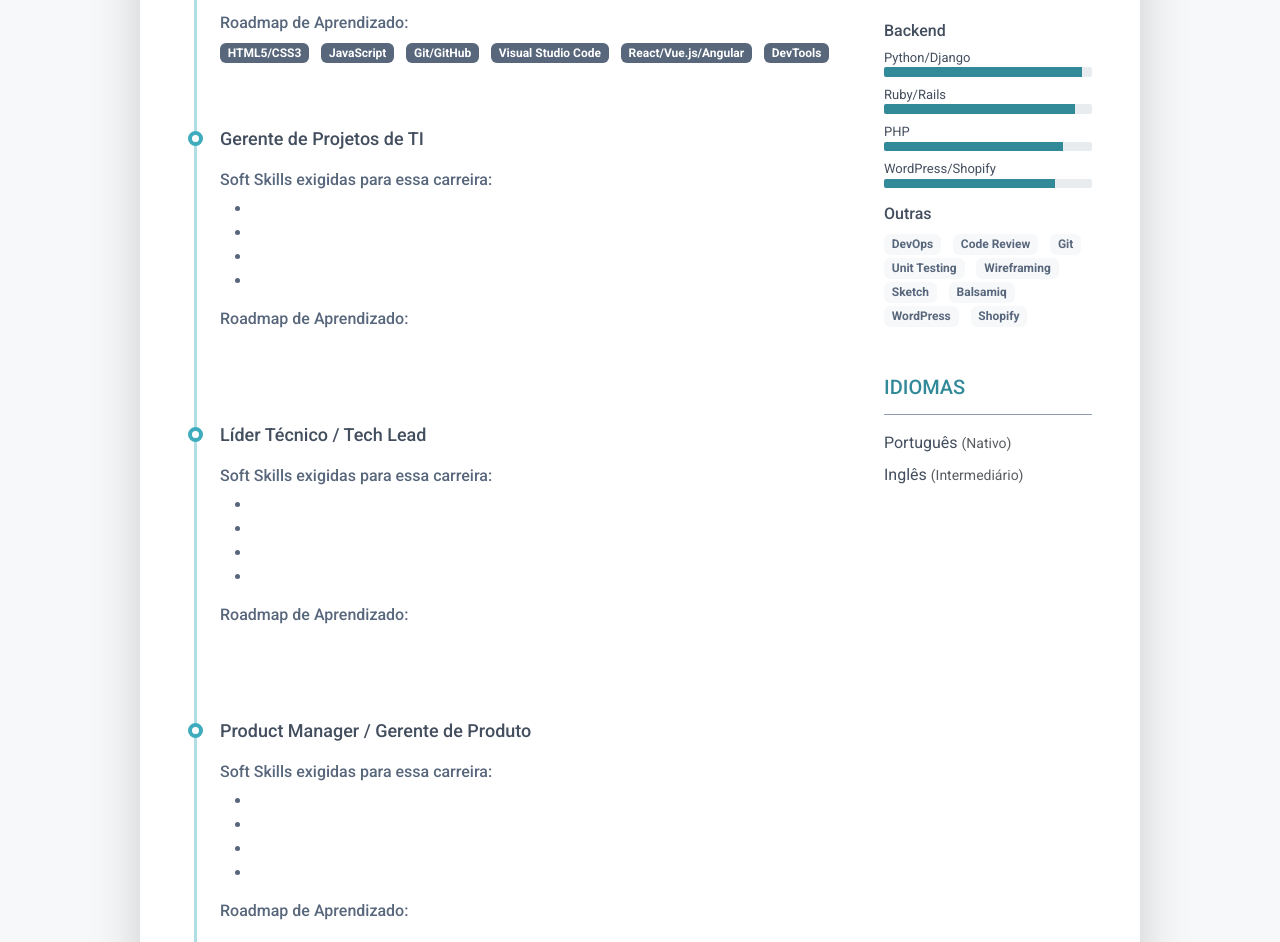
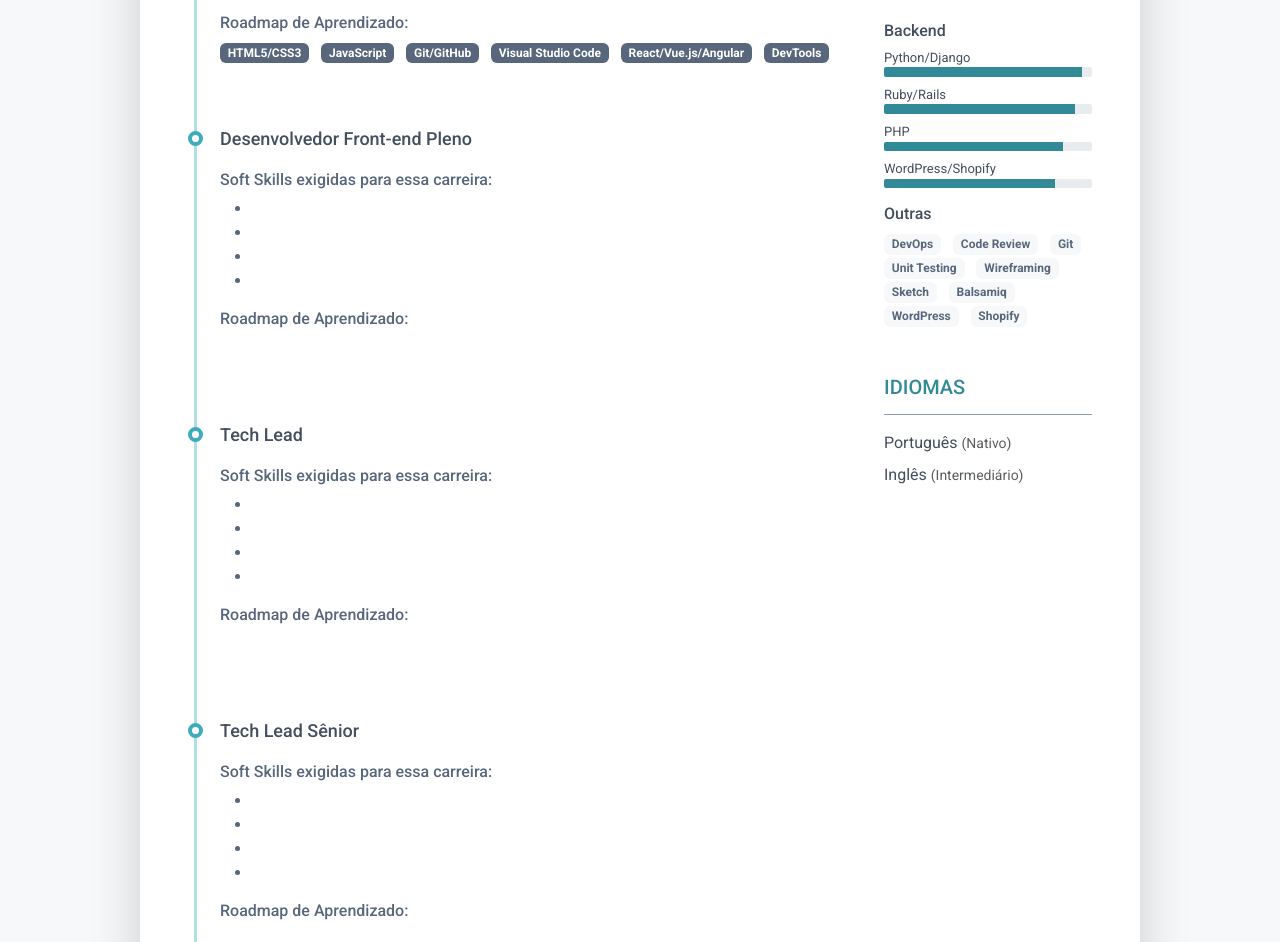
Before and after one commit to BrunoCSoares/MapaDeCarreira, a plain HTML site: page index.html in a window 1280 px wide. Shown: the part 928-1870 px from the top of the page. Drawn offline with Linux system fonts and the light colour scheme.

Commit message:
Teach Lead

```diff
--- a/index.html
+++ b/index.html
@@ -146,7 +146,7 @@
 
 										<div class="resume-timeline-item-header mb-2">
 											<div class="d-flex flex-column flex-md-row">
-												<h3 class="resume-position-title font-weight-bold mb-1">Gerente de Projetos de TI</h3>
+												<h3 class="resume-position-title font-weight-bold mb-1">Desenvolvedor Front-end Pleno</h3>
 											</div>
 										</div>
 										<div class="resume-timeline-item-desc">
@@ -184,7 +184,7 @@
 
 										<div class="resume-timeline-item-header mb-2">
 											<div class="d-flex flex-column flex-md-row">
-												<h3 class="resume-position-title font-weight-bold mb-1">Líder Técnico / Tech Lead</h3>
+												<h3 class="resume-position-title font-weight-bold mb-1">Tech Lead</h3>
 
 											</div>
 										</div>
@@ -223,9 +223,7 @@
 
 										<div class="resume-timeline-item-header mb-2">
 											<div class="d-flex flex-column flex-md-row">
-												<h3 class="resume-position-title font-weight-bold mb-1">
-													Product Manager / Gerente de Produto
-												</h3>
+												<h3 class="resume-position-title font-weight-bold mb-1">Tech Lead Sênior</h3>
 											</div>
 										</div>
 										<div class="resume-timeline-item-desc">
```
